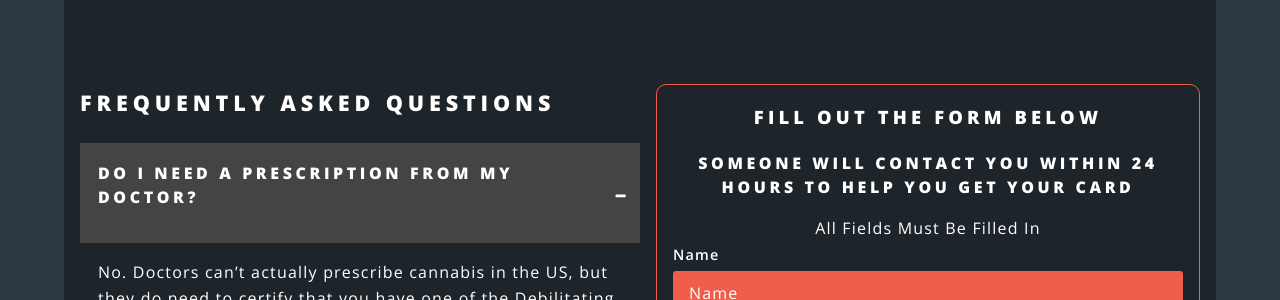
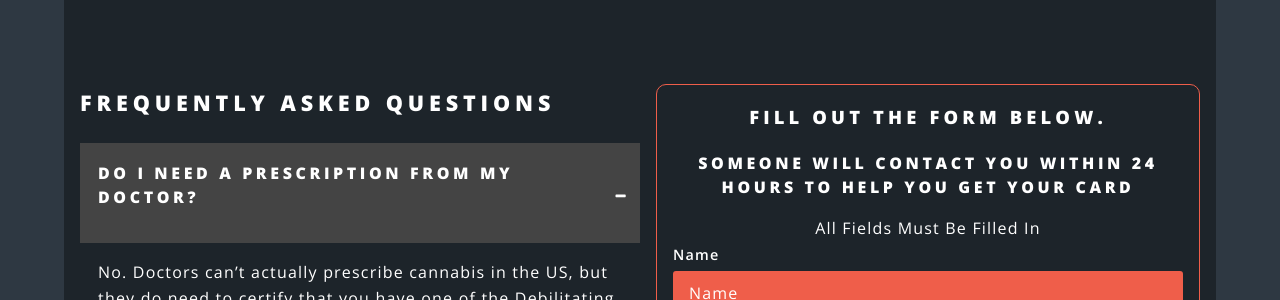
Before and after one commit to roncoalson/CMCA-master, a Jekyll site: the page built from index.html, in a window 1280 px wide and 900 px high, scrolled down 2190 px. Shown: the part 156-456 px from the top of the window. Built offline with Jekyll 4.4.1, drawn with Linux system fonts in a browser that asks for light colours.

Commit message:
Update large-form.html

```diff
--- a/_includes/large-form.html
+++ b/_includes/large-form.html
@@ -1,6 +1,6 @@
 <form action="https://formspree.io/info@chicagocannabis.org" method="POST" id="large-form">
 <div class="center">
-    <h3>Fill out the form below</h3>
+    <h3>Fill out the form below.</h3>
     <h4>Someone will contact you within 24 hours to help you get your card</h4>
     All Fields Must Be Filled In
 </div>
@@ -256,7 +256,7 @@
 </div>
 
     <input type="hidden" name="_subject" value="New submission!" />
-    <input type="hidden" name="_next" value="{{ site.github.url }}" />
+    <input type="hidden" name="_next" value="chicagocannabis.org" />
     <input type="text" name="_gotcha" style="display:none" />
     <br/>
 
```
